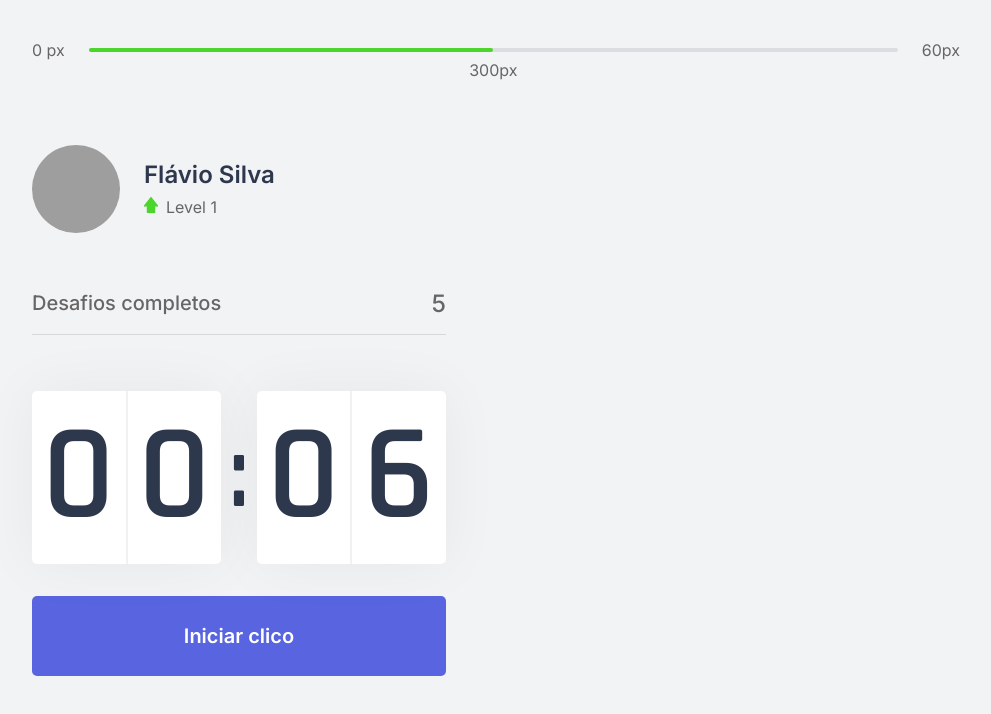
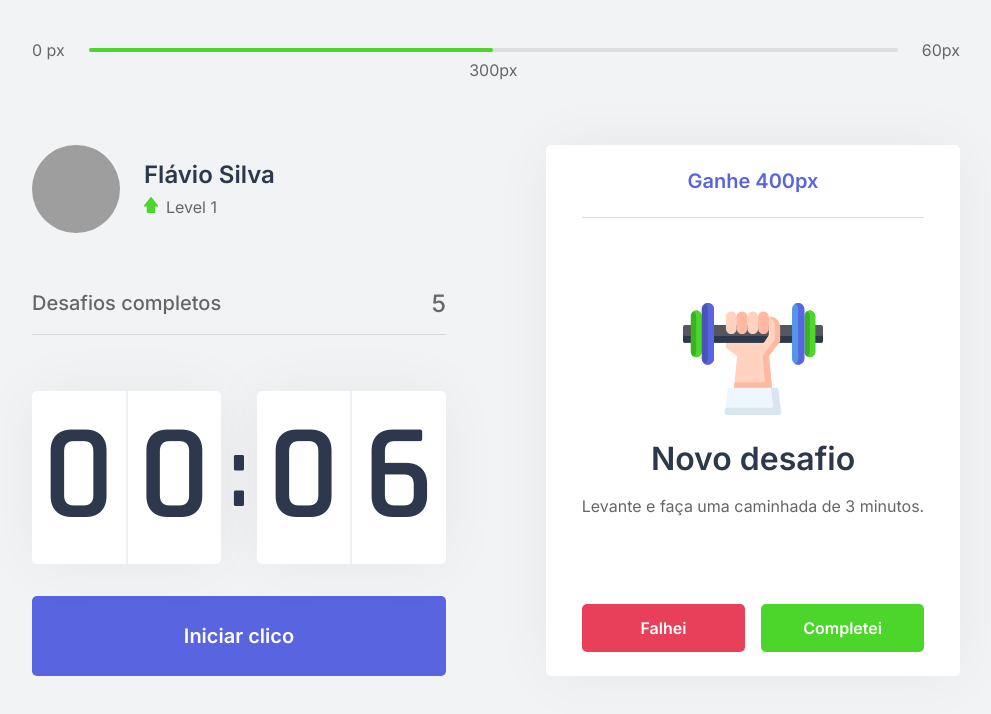
Before and after one commit to fsilvaco/pomodoro, a Next.js app: page / in a window 1280 px wide. Shown: the top 714 px of the page, without its empty margins (144-1135 px from the left). Built offline with nearby package versions, Linux system fonts and the light colour scheme; grey boxes are pictures that could not be loaded.

Commit message:
Finalizando o componente ChallengeBox

```diff
--- /dev/null
+++ b/src/components/ChallengeBox.tsx
@@ -0,0 +1,43 @@
+import styles from "../styles/components/ChallengeBox.module.css"
+
+export function ChallengeBox() {
+
+    const isActive = true
+
+    return (
+        <div className={styles.challengeBoxContainer}>
+            {isActive ? (
+                <div className={styles.challengeBoxActive}>
+                    <header>Ganhe 400px</header>
+
+                    <main>
+                        <img src="icons/body.svg" />
+                        <strong>Novo desafio</strong>
+                        <p>Levante e faça uma caminhada de 3 minutos.</p>
+                    </main>
+
+                    <footer>
+                        <button
+                            type="button"
+                            className={styles.challengeFaildedButton}
+                        >Falhei</button>
+                        <button
+                            type="button"
+                            className={styles.challengeSucceededButton}
+                        >Completei</button>
+                    </footer>
+
+                </div>
+            ) : (
+                    <div className={styles.challengeBoxNotActive}>
+                        <strong>Inicie um ciclo para receber desafios a serem completados</strong>
+                        <p>
+                            <img src="icons/level-up.svg" alt="Level Up" />
+                    Complete-os e ganhe experiência e avance de leve.
+                </p>
+                    </div>
+                )}
+
+        </div>
+    )
+}
--- a/src/pages/index.tsx
+++ b/src/pages/index.tsx
@@ -1,3 +1,4 @@
+import { ChallengeBox } from "../components/ChallengeBox";
 import { CompletedChallenges } from "../components/CompletedChallenges";
 import { Countdown } from "../components/Countdown";
 import { ExperienceBar } from "../components/ExperienceBar";
@@ -16,7 +17,7 @@
           <Countdown />
         </div>
         <div>
-
+          <ChallengeBox />
         </div>
       </section>
 
--- /dev/null
+++ b/src/styles/components/ChallengeBox.module.css
@@ -0,0 +1,109 @@
+.challengeBoxContainer {
+    height: 100%;
+
+    background: var(--white);
+    border-radius: 5px;
+    box-shadow: 0 0 60px rgba(0, 0, 0, 0.05);
+
+    padding: 1.5rem 2rem;
+
+    display: flex;
+    justify-content: center;
+    align-items: center;
+    text-align: center;
+}
+
+.challengeBoxNotActive {
+    display: flex;
+    flex-direction: column;
+    align-items: center;
+}
+
+.challengeBoxNotActive strong {
+    font-size: 1.5rem;
+    font-weight: 500;
+    line-height: 1.4;
+}
+
+.challengeBoxNotActive p {
+    display: flex;
+    flex-direction: column;
+    align-items: center;
+    line-height: 1.4;
+    max-width: 70%;
+    margin-top: 3rem;
+}
+
+.challengeBoxNotActive p img{
+    margin-bottom: 1rem;
+}
+
+.challengeBoxActive {
+    height: 100%;
+
+    display: flex;
+    flex-direction: column;
+}
+
+.challengeBoxActive header {
+    color: var(--blue);
+    font-weight: 600;
+    font-size: 1.25rem;
+    padding: 0 2rem 1.5rem;
+    border-bottom: 1px solid var(--gray-line);
+}
+
+.challengeBoxActive main {
+    flex: 1;
+    display: flex;
+    flex-direction: column;
+    align-items: center;
+    justify-content: center;
+}
+
+.challengeBoxActive main strong {
+    font-size: 2rem;
+    font-weight: 600;
+    color: var(--title);
+    margin: 1.5rem 0 1rem
+}
+
+.challengeBoxActive main p {
+    line-height: 1.5;
+}
+
+.challengeBoxActive footer {
+    display: grid;
+    grid-template-columns: 1fr 1fr;
+    gap: 1rem;
+}
+
+.challengeBoxActive footer button {
+    height: 3rem;
+
+    display: flex;
+    align-items: center;
+    justify-content: center;
+
+    border: 0;
+    border-radius: 5px;
+
+    color: var(--white);
+
+    font-size: 1rem;
+    font-weight: 600;
+
+    transition: filter 0.2s;
+}
+
+.challengeBoxActive footer button.challengeFaildedButton{
+    background: var(--red);
+}
+
+.challengeBoxActive footer button.challengeSucceededButton{
+    background: var(--green);
+}
+
+.challengeBoxActive footer button:hover{
+    filter: brightness(0.9);
+}
```
